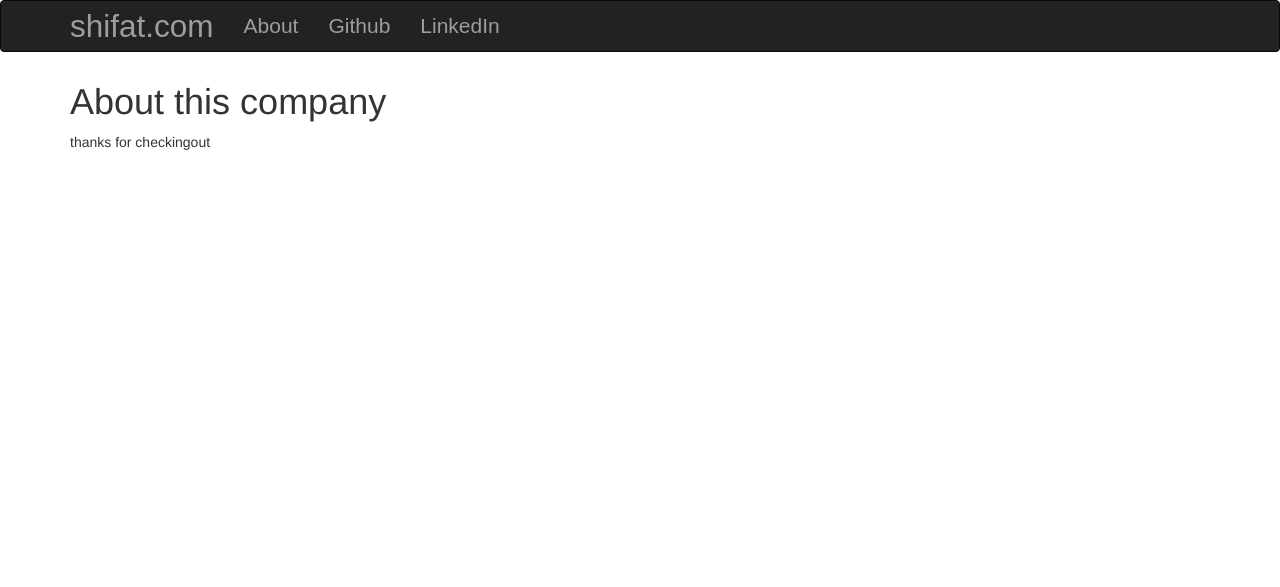
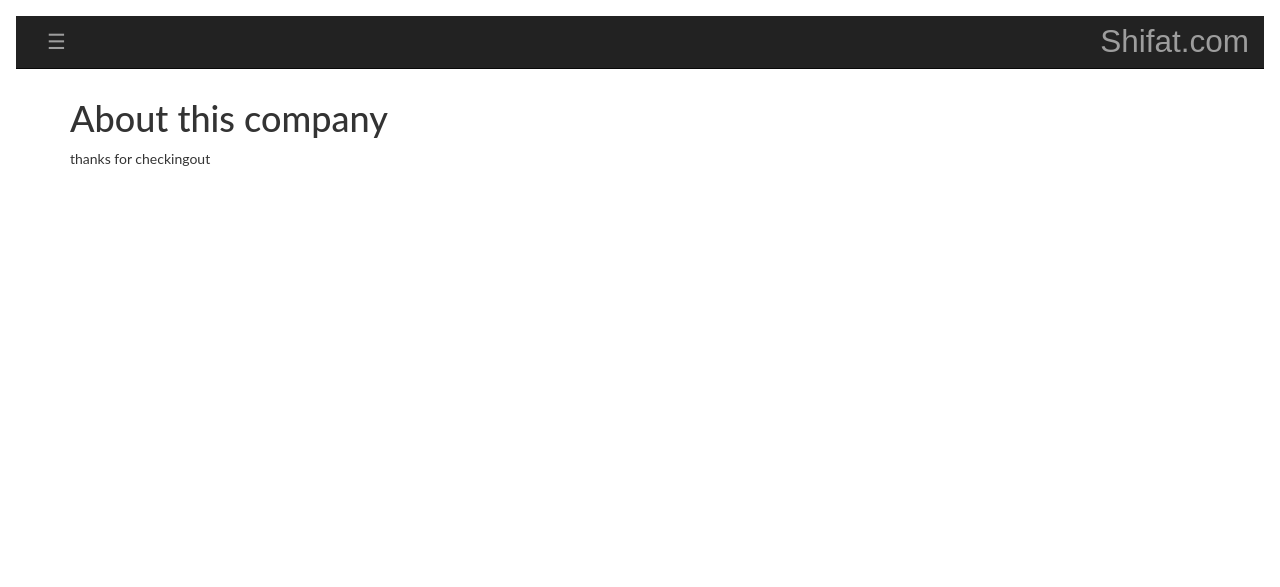
Before and after one commit to jspw/shifat.com, a Django app: page /about/ in a window 1280 px wide. Shown: the top 587 px of the page. Run offline with Django 3.2, Linux system fonts and the light colour scheme; some libraries are stand-ins or nearby versions.

Commit message:
new style added

```diff
--- a/blog/static/css/blog.css
+++ b/blog/static/css/blog.css
@@ -71,3 +71,108 @@
     100%{filter:hue-rotate(360deg);}
 
   }
+
+
+
+
+
+
+  /*
+  .
+  .
+  .
+  .
+  .
+  .
+  .
+  .
+
+  slide bar style
+  .
+  .
+  .
+  .
+  .
+  .
+  .
+  .
+  .
+  .
+  .
+
+  */
+
+
+
+
+
+
+  body {
+    font-family: "Lato", sans-serif;
+    transition: background-color .5s;
+    /* margin: 0px; */
+  }
+
+  .sidenav {
+    height: 100%;
+    width: 0;
+    position: fixed;
+    z-index: 1;
+    top: 0;
+    left: 0;
+    background-color: #111;
+    overflow-x: hidden;
+    transition: 0.5s;
+    padding-top: 60px;
+  }
+
+  .sidenav a {
+    text-decoration: none;
+    font-size: 20px;
+    color: #818181;
+    /* display: block; */
+    transition: 0.3s;
+  }
+
+  .sidenav a:hover {
+    color: #f1f1f1;
+  }
+
+  .sidenav .closebtn {
+    position: absolute;
+    top: 0;
+    right: 25px;
+    font-size: 36px;
+    margin-left: 50px;
+  }
+
+  #main {
+    transition: margin-left .5s;
+    padding: 16px;
+  }
+
+  @media screen and (max-height: 450px) {
+    .sidenav {padding-top: 15px;}
+    .sidenav a {font-size: 18px;}
+  }
+
+  .intro{
+    margin: auto;
+  }
+
+  .bio{
+    color: #f1f1f1;
+    padding: 10px;
+    margin: 5px;
+    text-align: center;
+    font-size: 16px;
+    font-family: 'Gill Sans', 'Gill Sans MT', Calibri, 'Trebuchet MS', sans-serif;
+
+  }
+
+  .extra{
+    margin-left: 10px;
+    font-family: Impact, Haettenschweiler, 'Arial Narrow Bold', sans-serif;
+    font-size: 14px;
+
+  }
--- a/blog/static/js/blog.js
+++ b/blog/static/js/blog.js
@@ -0,0 +1,13 @@
+var offsetHeight = document.getElementById('main').offsetHeight;
+console.log(offsetHeight);
+function openNav() {
+    document.getElementById("mySidenav").style.width = "250px";
+    document.getElementById("main").style.marginLeft = "250px";
+    document.body.style.backgroundColor = "rgba(0,0,0,0.4)";
+  }
+
+  function closeNav() {
+    document.getElementById("mySidenav").style.width = "0";
+    document.getElementById("main").style.marginLeft= "0";
+    document.body.style.backgroundColor = "white";
+  }
--- a/blog/templates/blog/base.html
+++ b/blog/templates/blog/base.html
@@ -1,86 +1,129 @@
 <!DOCTYPE html>
 {% load static %}
 <html>
+
 <head>
   <title>Shifat.COM | Blog By MH Shifat</title>
-        <!-- bootstrap -->
-        <!-- Latest compiled and minified CSS -->
-        <!-- <link rel="stylesheet" href="https://maxcdn.bootstrapcdn.com/bootstrap/3.3.7/css/bootstrap.min.css" integrity="sha384-BVYiiSIFeK1dGmJRAkycuHAHRg32OmUcww7on3RYdg4Va+PmSTsz/K68vbdEjh4u" crossorigin="anonymous"> -->
 
-        <!-- Optional theme -->
-        <!-- <link rel="stylesheet" href="https://maxcdn.bootstrapcdn.com/bootstrap/3.3.7/css/bootstrap-theme.min.css" integrity="sha384-rHyoN1iRsVXV4nD0JutlnGaslCJuC7uwjduW9SVrLvRYooPp2bWYgmgJQIXwl/Sp" crossorigin="anonymous"> -->
-        <link rel="stylesheet" href="{% static 'css/bootstrap.min.css' %}">
-        <script src="{% static 'js/bootstrap.min.js' %}" ></script>
+  <script src="http://code.jquery.com/jquery-1.11.1.min.js"></script>
+  <link rel="stylesheet" href="{% static 'css/bootstrap.min.css' %}" />
+  <script src="{% static 'js/bootstrap.min.js' %}"></script>
 
   {# MEDIUM STYLE EDITOR#}
   <!-- <script src="//cdn.jsdelivr.net/medium-editor/latest/js/medium-editor.min.js"></script>
         <link rel="stylesheet" href="//cdn.jsdelivr.net/medium-editor/latest/css/medium-editor.min.css" type="text/css" media="screen" charset="utf-8"> -->
 
-        <link rel="stylesheet" href="{% static 'css/medium-editor.min.css' %}">
-        <script src="{% static 'js/medium-editor.min.js' %}" ></script>
+  <script src="http://code.jquery.com/jquery-1.11.1.min.js"></script>
+  <script src="http://netdna.bootstrapcdn.com/bootstrap/3.2.0/js/bootstrap.min.js"></script>
+  <link rel="stylesheet" href="{% static 'css/medium-editor.min.css' %}" />
+  <script src="{% static 'js/medium-editor.min.js' %}"></script>
+
+  {# Custom CSS#}
+  <link rel="stylesheet" href="{% static 'css/blog.css' %}" />
+
+  {# Fonts#}
+  <!-- <link
+      href="https://fonts.googleapis.com/css?family=Montserrat|Russo+One"
+      rel="stylesheet"
+    /> -->
+  <link rel="stylesheet" href="https://cdnjs.cloudflare.com/ajax/libs/font-awesome/4.7.0/css/font-awesome.min.css">
+  <link rel="stylesheet" href="https://cdnjs.cloudflare.com/ajax/libs/font-awesome/4.7.0/css/font-awesome.min.css">
+  <link rel="stylesheet"  href="https://stackpath.bootstrapcdn.com/font-awesome/4.7.0/css/font-awesome.min.css"  >
+</head>
+
+<body class="">
 
 
-        {# Custom CSS#}
-        <link rel="stylesheet" href="{% static 'css/blog.css' %}">
+  <div id="mySidenav" class="sidenav">
+    <a href="javascript:void(0)" class="closebtn" onclick="closeNav()">&times;</a>
 
-        {# Fonts#}
-        <!-- <link href="https://fonts.googleapis.com/css?family=Montserrat|Russo+One" rel="stylesheet"> -->
+    <div class="intro">
+      <img src="{% static 'images/me.jpg' %}" class="img-responsive" alt="Cinque Terre">
+      <p class="bio">I am Shifat Love to write Code and learn new Technologies | Linux & information security enthusiast | Full
+        Stack Web Developer</p>
 
+      <nav class="navbar navbar-inverse">
+        <ul  class="nav navbar-nav navbar">
+          <li><a href="https://www.github.com/jspw" class="fa fa-github" ></a></li>
 
+          <!-- <li><a href="https://twitter.com/mhshifat757" class="fa fa-twitter-square"></a></li> -->
+          <li><a href="https://www.linkedin.com/in/mehedi-hasan-shifat-2b10a4172/" class="fa fa-linkedin-square"></a></li>
+          <li><a href="stackoverflow.com/story/jspw" class="fa fa-stack-overflow"></a></li>
+          <li><a href="https://www.facebook.com/rio57mh" class="fa fa-facebook-official"></a></li>
+          <li><a  href="https://dev.to/mhshifat">
+            <img src="https://d2fltix0v2e0sb.cloudfront.net/dev-badge.svg" alt="5hfT's DEV Profile" height="20" width="20">
+          </a></li>
+        </ul>
+      </nav>
 
+      <br>
 
-
-<body class='loader'>
-
-
-  <nav class="navbar navbar-inverse techfont custom-navbar">
-    <div class="container">
-
-
+      <nav class="navbar navbar-inverse">
+        <div class="container-fluid">
           <ul class="nav navbar-nav">
-        <li>
-          <a class='navbar-brand bigbrand' href="{% url 'post_list' %}">shifat.com</a>
-        </li>
-        <li><a href="{% url 'about'%}">About</a></li>
-        <li><a href="https://www.github.com">Github</a></li>
-        <li><a href="https://www.linkedin.com">LinkedIn</a></li>
-
-      </ul>
-
-      <ul class="nav navbar-nav navbar-right">
-        {% if user.is_authenticated %}
-        <li>
-          <a href="{% url 'post_new' %}" >New Post</a>
-        </li>
-
-        <li>
-          <a href="{% url 'post_draft_list' %}">Drafts</a>
-        </li>
-        <li>
-          <a href="{% url 'logout' %}" >Log out</a>
-        </li>
-
-        <li>
-          <a >Welcome: {{ user.username }}</a>
-        </li>
-          {% else %}
-          <!-- <li><a class='nav navbar-right' href="#" ><span class="glyphicon glyphicon-user"></span></a></li> -->
-        {% endif %}
-
+            <li class="pull-left"><a href="{% url 'about'%}">About</a></li>
+            <br>
+            <li class="pull-right"><a href = "mailto: amhshifat757@gmail.com">Send Email</a></li>
           </ul>
         </div>
       </nav>
 
+
+    </div>
+
+  </div>
+
+
+
+  <div id="main">
+    <nav class="navbar navbar-inverse techfont custom-navbar navbar-static-top">
+      <div class="container-fluid">
+        <ul class="nav navbar-nav navbar">
+
+          <li>
+            <a style=" cursor: pointer; border-radius: 2px; " onclick="openNav()">&#9776 </a>
+          </li>
+
+          {% if user.is_authenticated %}
+          <li>
+            <a href="{% url 'post_new' %}"><span style="font-size: 30px;border-radius: 5px;">&#128221</span></a>
+          </li>
+
+          <li>
+            <a href="{% url 'post_draft_list' %}"><span style="font-size: 30px;border-radius: 5px;">&#128190</span></a>
+          </li>
+          <li>
+            <!-- <a href="{% url 'logout' %}">Log out</a> -->
+          </li>
+
+          <!-- <li>
+              <a>Welcome: {{ user.username }}</a>
+            </li> -->
+          {% else %}
+          <!-- <li><a class='nav navbar-right' href="#" ><span class="glyphicon glyphicon-user"></span></a></li> -->
+          {% endif %}
+        </ul>
+
+        <ul class="nav navbar-nav navbar-right">
+          <li>
+            <a class="navbar-brand bigbrand" href="{% url 'post_list' %}">Shifat.com</a>
+          </li>
+        </ul>
+      </div>
+    </nav>
+
+    <!-- <span style="font-size: 30px; cursor: pointer;" onclick="openNav()"
+        >&#9776;</span
+      > -->
+
     {# The actual blog posts#}
-        <div class="content container">
+    <div class="content container loader">
       <div class="row">
         <div class="col-md-8">
           <div class="blog_posts">
-                    {% block content %}
-                    {% endblock %}
-
+            {% block content %} {% endblock %}
           </div>
-
+        </div>
       </div>
     </div>
   </div>
@@ -88,6 +131,6 @@
   {# SCRIPTS#}
 
   <script type="text/javascript" src="{% static 'js/blog.js' %}"></script>
+</body>
 
-</body>
 </html>
```
Also changed, not shown: blog/static/images/me.jpg (added), db.sqlite3. Lines whose indentation alone changed are shown as unchanged.
